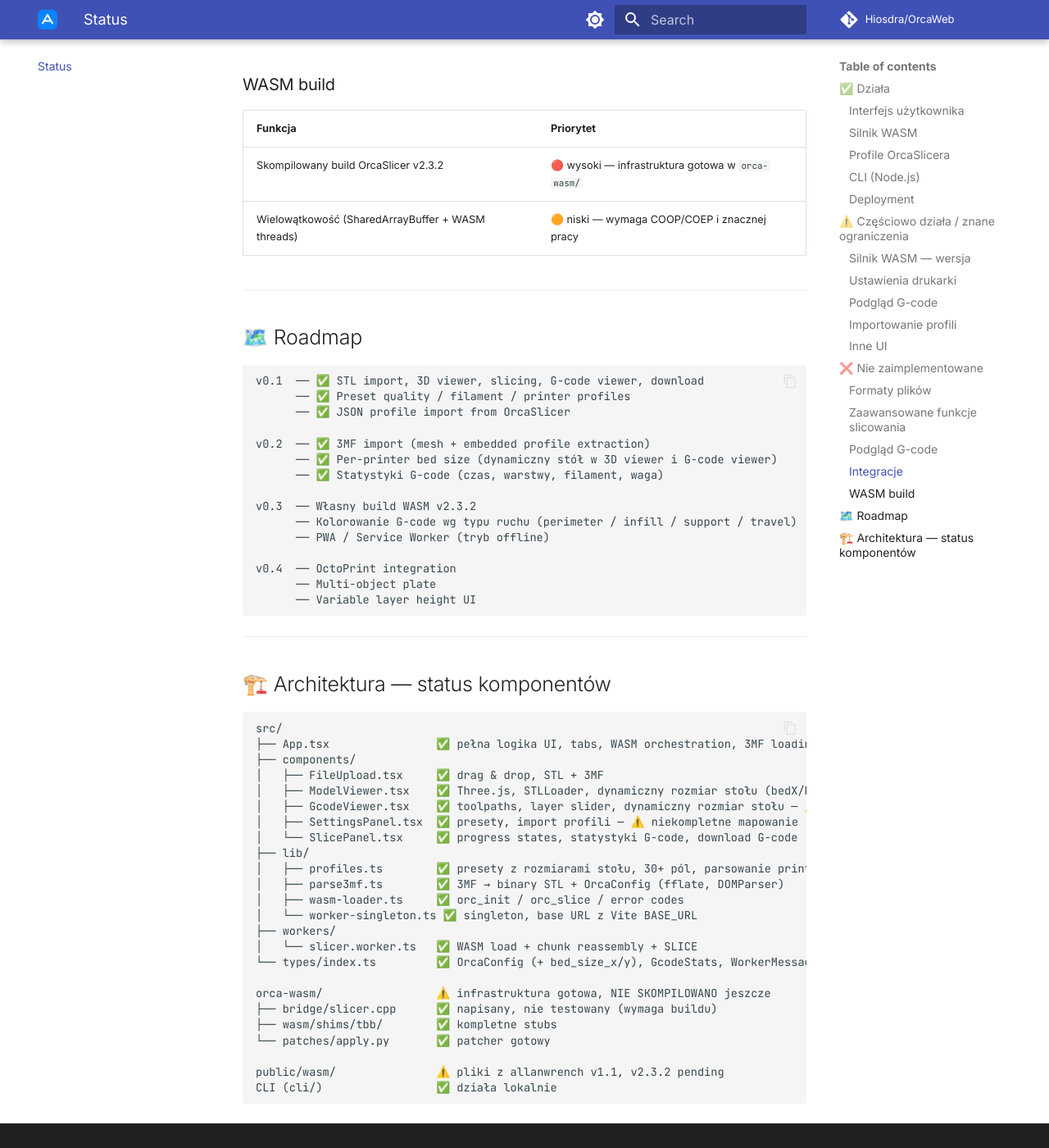
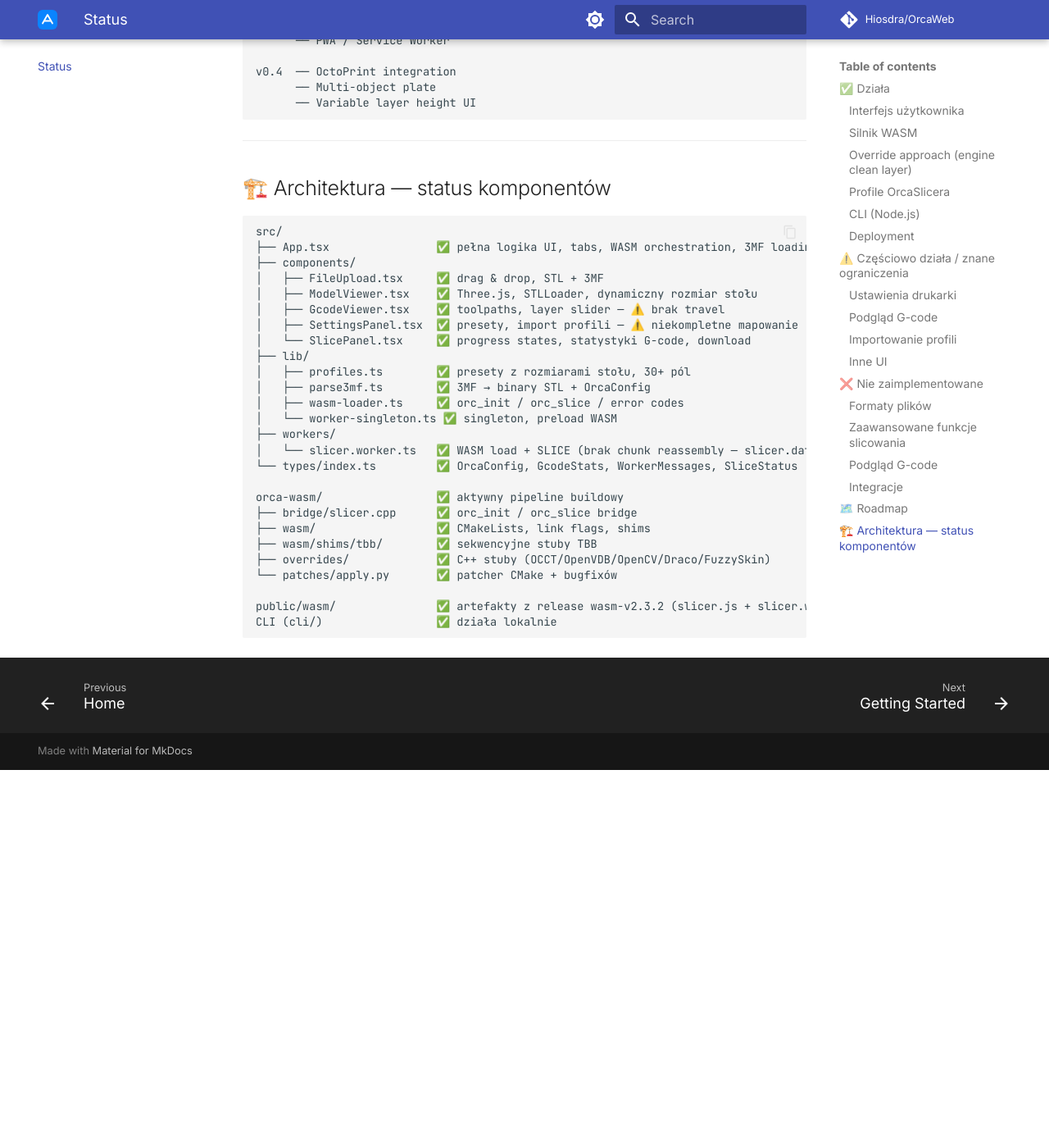
Before and after one commit to Hiosdra/OrcaWeb, an MkDocs documentation site: the page built from mkdocs-docs/status.md, in a window 1280 px wide and 1400 px high, scrolled down 5957 px. Shown: the whole window at 82% size. Built offline with MkDocs 1.6.1 and Material for MkDocs 9.7.7, drawn with Linux system fonts in a browser that asks for light colours; comment, search, counter and statistics services are not loaded; after the commit the page ends 6896 px from its top, so only the background shows below that; some of the changed text lies outside the part shown.

Commit message:
docs: update status and architecture to reflect v2.3.2 production state
status.md:
- Header: v2.3.2 deployed (was: v2.3.1 + own build "in progress")
- WASM section: remove slicer.data, add override approach facts, JPEG,
  AGPL-3.0, deploy resilience
- Deployment: remove chunk-splitting row, add wasm-v2.3.2 release row
- Roadmap: v0.3 items marked ✅; FuzzySkin/OCCT in ❌ with accurate reasons
- Component tree: orca-wasm ✅ (was ⚠️ "not compiled yet")

architecture.md:
- System diagram: slicer.data removed; WASM sizes updated (~9 MB total)
- Loading sequence: no slicer.data fetch, no chunk reassembly
- New "Engine clean layer" section: override approach + upgrade guide
- Build section: updated for self-build release workflow
- Stack table: v2.3.2, AGPL-3.0-or-later

docs/07-wasm-self-build.md:
- Artifacts table: slicer.data 0 (was 200 MB)
- JPEG section: updated to RGBA→RGB + JCS_RGB
- "Remaining steps" → "Completed after this doc" with ✅ list

Co-Authored-By: Claude Sonnet 4.6 <noreply@anthropic.com>

````diff
--- a/mkdocs-docs/status.md
+++ b/mkdocs-docs/status.md
@@ -2,7 +2,7 @@
 
 Ten dokument opisuje aktualny stan projektu: zaimplementowane funkcje, znane ograniczenia i planowane ulepszenia.
 
-Ostatnia aktualizacja: **2026-06-10** · wersja silnika: **OrcaSlicer v2.3.1** (własny build v2.3.2 w toku — CI iteracyjnie naprawiany) · wersja aplikacji: **PR #8 merged**
+Ostatnia aktualizacja: **2026-06-13** · wersja silnika: **OrcaSlicer v2.3.2** (własny build, wdrożony na produkcji) · wersja aplikacji: **PR #12 merged**
 
 ---
 
@@ -15,36 +15,46 @@ Ostatnia aktualizacja: **2026-06-10** · wersja silnika: **OrcaSlicer v2.3.1** (
 | Drag & drop pliku STL | ASCII i binary STL |
 | Import pliku 3MF | Ekstrakcja siatki + profili OrcaSlicera z metadanych archiwum |
 | Podgląd 3D modelu (Three.js) | Model na wirtualnym stole drukarskim w skali mm, OrbitControls |
-| Siatka stołu — dynamiczny rozmiar | Rozmiar stołu pobierany z presetu drukarki lub profilu maszyny (np. 250×210 mm dla Prusa MK4) |
+| Siatka stołu — dynamiczny rozmiar | Rozmiar stołu pobierany z presetu drukarki lub profilu maszyny |
 | Zakładki Model / Settings / Slice | Płynna nawigacja, zakładki zablokowane do momentu wczytania pliku |
-| Panel ustawień | Wybór drukarki (z rozmiarami stołu), filamentu, jakości |
+| Panel ustawień | Wybór drukarki, filamentu, jakości |
 | Podgląd G-code (warstwa po warstwie) | Slider warstw, kolorowanie wg warstwy, ciemne tło |
 | Statystyki G-code | Czas druku, warstwy, filament (mm/g), rozmiar pliku — parsowane z nagłówka G-code |
 | Widok model + G-code obok siebie | Po slicowaniu — synchronizowany układ obok siebie |
 | Pobieranie G-code | Przycisk „Download .gcode" z poprawną nazwą pliku |
 | Status silnika (badge) | „Loading engine…" / „Engine error" w nagłówku |
+| Stopka — link do źródeł (AGPL) | Widoczny link „Source (AGPL-3.0)" → repo GitHub |
 
 ### Silnik WASM
 
 | Funkcja | Uwagi |
 |---------|-------|
 | Slicowanie STL → G-code | W Web Workerze, nie blokuje UI |
-| Singleton Worker | Jeden Worker przez cały czas sesji — `slicer.data` ładowany tylko raz |
-| Obsługa błędów | Kody błędów `-1`…`-9`, czytelne komunikaty dla użytkownika |
+| Własny build OrcaSlicer **v2.3.2** | Zbudowany przez `orca-wasm/` + Emscripten; artefakty w release `wasm-v2.3.2` |
+| Brak `slicer.data` | Headless flat-config slicer nie czyta `orca/resources` → plik danych zredukowany **200 MB → 0** |
+| Singleton Worker | Jeden Worker przez cały czas sesji |
+| Obsługa błędów | Kody błędów `-1`…`-9`, czytelne komunikaty |
 | Wczytanie WASM gdy slicowanie w trakcie | Kolejkowanie żądania `SLICE` gdy WASM jeszcze się ładuje |
+| JPEG miniatury G-code | Prawdziwy JPEG (RGBA→RGB, standard libjpeg) — od PR #13 |
+
+### Override approach (engine clean layer)
+
+| Aspekt | Szczegóły |
+|--------|-----------|
+| Brak modyfikacji kodu OrcaSlicer | Źródła C++ pozostają nienaruszone; stubs w `orca-wasm/overrides/` |
+| Wyłączone zależności WASM | OCCT, OpenVDB, OpenCV, Draco, libnoise — zastąpione stubami |
+| Aktualizacja do nowej wersji | Tylko `ORCA_VERSION` w workflow + ewentualna korekta stubów |
+| Zgodność AGPL-3.0 | `LICENSE`, `NOTICE.md`, link do źródeł w UI — `§13` network copyleft spełniony |
 
 ### Profile OrcaSlicera
 
 | Funkcja | Uwagi |
 |---------|-------|
 | Wbudowane presety jakości | Draft (0.3 mm) / Standard (0.2 mm) / Fine (0.1 mm) |
-| Wbudowane filamenenty | PLA, PETG, ABS, TPU — temperatury i prędkości wentylatorów |
-| Wbudowane drukarki | Generic 0.4/0.6, Bambu Lab P1S/X1C, Prusa MK4, Creality Ender 3, Voron 2.4 — z wymiarami stołu |
+| Wbudowane filamenty | PLA, PETG, ABS, TPU |
+| Wbudowane drukarki | Generic 0.4/0.6, Bambu Lab P1S/X1C, Prusa MK4, Ender 3, Voron 2.4 |
 | Import profilu JSON z OrcaSlicera | Plik `.json` z instalacji desktop; mapowanie `ORCA_FIELD_MAP` — 30+ pól |
-| Parsowanie `printable_area` | Wymiary stołu z pola `printable_area`/`bed_size` profilu maszyny |
-| Ekstrakcja profili z 3MF | `Metadata/*.json/.config` z archiwum — sortowanie wg priorytetu (machine < filament < process < project) |
-| Obsługa array-wrapped values | `["0.2"]` → `0.2` (format OrcaSlicera) |
-| Obsługa wartości procentowych | `"15%"` → `15`, `"0.15"` → `15` |
+| Ekstrakcja profili z 3MF | `Metadata/*.json/.config` z archiwum |
 
 ### CLI (Node.js)
 
@@ -53,7 +63,6 @@ Ostatnia aktualizacja: **2026-06-10** · wersja silnika: **OrcaSlicer v2.3.1** (
 | `npm run cli -- slice <plik.stl>` | ✅ działa |
 | `npm run cli -- profiles` | ✅ działa |
 | Opcje `--preset`, `--printer`, `--filament` | ✅ działa |
-| `node scripts/download-wasm.mjs` | ✅ działa |
 
 ### Deployment
 
@@ -61,27 +70,16 @@ Ostatnia aktualizacja: **2026-06-10** · wersja silnika: **OrcaSlicer v2.3.1** (
 |--------|--------|
 | GitHub Actions CI (deploy.yml) | ✅ buduje i deployuje na każdy push do `master` |
 | Serwowanie WASM z tej samej origin | ✅ brak CORS — pliki w `gh-pages/app/wasm/` |
-| Dzielenie `slicer.data` na chunki | ✅ 2× ≈72 MB, transparentne scalanie w workerze |
+| Release WASM `wasm-v2.3.2` | ✅ `slicer.js` + `slicer.wasm` (~9 MB łącznie) |
+| Deploy resilience | ✅ fallback na poprzedni `gh-pages` gdy release nie istnieje |
+| CI build na PRach (ścieżki orca-wasm/) | ✅ każdy PR dotykający silnika uruchamia ~12 min build |
 | Strona promująca (landing) | ✅ `hiosdra.github.io/OrcaWeb/` |
 | Dokumentacja MkDocs | ✅ `hiosdra.github.io/OrcaWeb/docs/` |
-| Favicon `orca.svg` | ✅ |
-| Dependabot + grupowanie zależności | ✅ tygodniowy harmonogram, 5 grup |
+| Dependabot + grupowanie zależności | ✅ tygodniowy harmonogram |
 
 ---
 
 ## ⚠️ Częściowo działa / znane ograniczenia
-
-### Silnik WASM — wersja
-
-!!! warning "Używana wersja: v2.3.1"
-    Aktualnie deployowane artefakty WASM (`slicer.js`, `slicer.wasm`, `slicer.data`)
-    pochodzą z zewnętrznego projektu `allanwrench28/orcaslicer-wasm` v1.1
-    (OrcaSlicer v2.3.1).
-
-    Własny build v2.3.2 jest w toku w `orca-wasm/`.
-    Infrastruktura buildowa jest naprawiana iteracyjnie; każdy run CI odsłania
-    kolejny błąd (na razie: naprawiony git-clone, cmake context, brakujące paczki).
-    Aby uruchomić build: Actions → **Build WASM** → Run workflow (~60–120 min).
 
 ### Ustawienia drukarki
 
@@ -96,22 +94,20 @@ Ostatnia aktualizacja: **2026-06-10** · wersja silnika: **OrcaSlicer v2.3.1** (
 |---------|-----------|
 | Tylko ruchy z ekstrudowaniem | Ruchy przejazdu (travel moves) nie są wizualizowane |
 | Brak separacji typów ruchów | Nie rozróżniane: perimeter / infill / support / travel |
-| Centrowanie toolpathów | Centroid G-code może nie pokrywać się idealne z modelem dla bardzo niecentrycznych kształtów |
 
 ### Importowanie profili
 
 | Problem | Szczegóły |
 |---------|-----------|
-| Mapowanie niekompletne | Tylko ~30 pól z OrcaSlicera. Brakuje m.in.: `support_interface_*`, `ironing_*`, `seam_*` szczegóły, `overhang_*` progi |
-| Profile maszyny ignorowane | Pola z sekcji `machine_settings` (takie jak `bed_shape`, `max_print_height`, `printable_area`) nie są przekazywane do WASM |
-| Brak walidacji | Nieprawidłowy plik JSON zgłasza ogólny błąd, bez wskazania konkretnego pola |
+| Mapowanie niekompletne | Tylko ~30 pól z OrcaSlicera |
+| Profile maszyny ignorowane | Pola z sekcji `machine_settings` nie są przekazywane do WASM |
 
 ### Inne UI
 
 | Problem | Szczegóły |
 |---------|-----------|
-| Brak wskaźnika postępu slicowania | Spinner bez informacji o etapie (perimeters / infill / gcode export) |
-| Rozmiar pliku STL | Duże pliki STL (>50 MB) mogą powodować zacinanie się podczas podglądu |
+| Brak wskaźnika postępu slicowania | Spinner bez informacji o etapie |
+| Duże pliki STL (>50 MB) | Mogą powodować zacinanie się podczas podglądu |
 
 ---
 
@@ -122,45 +118,34 @@ Ostatnia aktualizacja: **2026-06-10** · wersja silnika: **OrcaSlicer v2.3.1** (
 | Funkcja | Priorytet |
 |---------|-----------|
 | OBJ import | 🟡 średni |
-| STEP / IGES import | 🔴 nie możliwy w WASM — OCCT wyłączone |
+| STEP / IGES import | 🔴 nie możliwy — OCCT wyłączone (wymaga occt-wasm, blokada licencji LGPL-2.1-only) |
 | Multi-plik (wiele STL naraz) | 🟡 średni |
 
 ### Zaawansowane funkcje slicowania
 
 | Funkcja | Priorytet |
 |---------|-----------|
-| Szacowanie czasu druku | 🔴 wysoki — wymaga odczytu komentarzy G-code lub osobnego API |
-| Szacowanie zużycia filamentu | 🔴 wysoki — j.w. |
+| FuzzySkin (szorstkość powierzchni) | 🟡 średni — wymaga portu libnoise do WASM; aktualnie no-op |
 | Variable layer height | 🟡 średni |
-| Modifier meshes | 🟠 niski |
-| Support enforcement / blocking zones | 🟡 średni |
-| Multi-material / multi-extruder | 🟠 niski (wymaga zmian w silniku) |
+| Support enforcement / blocking | 🟡 średni |
+| Multi-material | 🟠 niski |
 | Multi-object na jednym stole | 🟡 średni |
-| Auto-arrange wielu obiektów | 🟡 średni |
+| Auto-arrange | 🟡 średni |
 
 ### Podgląd G-code
 
 | Funkcja | Priorytet |
 |---------|-----------|
-| Kolorowanie wg typu ruchu (perimeter / infill / support / travel) | 🔴 wysoki |
-| Wyświetlanie travel moves | 🟡 średni |
-| Suwak odtwarzania (czas, nie warstwa) | 🟠 niski |
+| Kolorowanie wg typu ruchu | 🔴 wysoki |
+| Travel moves | 🟡 średni |
 
 ### Integracje
 
 | Funkcja | Priorytet |
 |---------|-----------|
-| Wysyłanie G-code przez OctoPrint REST API | 🟡 średni |
-| Wysyłanie do drukarek Bambu Lab | 🟠 niski (protokół proprietarny) |
-| PWA / tryb offline | 🟡 średni — Service Worker + cache WASM |
-| Udostępnianie konfiguracji przez URL | 🟠 niski |
-
-### WASM build
-
-| Funkcja | Priorytet |
-|---------|-----------|
-| Skompilowany build OrcaSlicer v2.3.2 | 🔴 wysoki — infrastruktura gotowa w `orca-wasm/` |
-| Wielowątkowość (SharedArrayBuffer + WASM threads) | 🟠 niski — wymaga COOP/COEP i znacznej pracy |
+| OctoPrint REST API | 🟡 średni |
+| Bambu Lab wysyłanie | 🟠 niski (protokół proprietarny) |
+| PWA / tryb offline | 🟡 średni |
 
 ---
 
@@ -172,12 +157,15 @@ v0.1  ── ✅ STL import, 3D viewer, slicing, G-code viewer, download
       ── ✅ JSON profile import from OrcaSlicer
 
 v0.2  ── ✅ 3MF import (mesh + embedded profile extraction)
-      ── ✅ Per-printer bed size (dynamiczny stół w 3D viewer i G-code viewer)
-      ── ✅ Statystyki G-code (czas, warstwy, filament, waga)
+      ── ✅ Per-printer bed size
+      ── ✅ Statystyki G-code
 
-v0.3  ── Własny build WASM v2.3.2
-      ── Kolorowanie G-code wg typu ruchu (perimeter / infill / support / travel)
-      ── PWA / Service Worker (tryb offline)
+v0.3  ── ✅ Własny build WASM v2.3.2 (bez slicer.data)
+      ── ✅ AGPL-3.0 compliance
+      ── ✅ Override approach (engine clean layer)
+      ── ✅ Prawdziwy JPEG (PR #13)
+      ── Kolorowanie G-code wg typu ruchu
+      ── PWA / Service Worker
 
 v0.4  ── OctoPrint integration
       ── Multi-object plate
@@ -193,24 +181,26 @@ src/
 ├── App.tsx                ✅ pełna logika UI, tabs, WASM orchestration, 3MF loading
 ├── components/
 │   ├── FileUpload.tsx     ✅ drag & drop, STL + 3MF
-│   ├── ModelViewer.tsx    ✅ Three.js, STLLoader, dynamiczny rozmiar stołu (bedX/bedY)
-│   ├── GcodeViewer.tsx    ✅ toolpaths, layer slider, dynamiczny rozmiar stołu — ⚠️ brak travel
+│   ├── ModelViewer.tsx    ✅ Three.js, STLLoader, dynamiczny rozmiar stołu
+│   ├── GcodeViewer.tsx    ✅ toolpaths, layer slider — ⚠️ brak travel
 │   ├── SettingsPanel.tsx  ✅ presety, import profili — ⚠️ niekompletne mapowanie
-│   └── SlicePanel.tsx     ✅ progress states, statystyki G-code, download G-code
+│   └── SlicePanel.tsx     ✅ progress states, statystyki G-code, download
 ├── lib/
-│   ├── profiles.ts        ✅ presety z rozmiarami stołu, 30+ pól, parsowanie printable_area
-│   ├── parse3mf.ts        ✅ 3MF → binary STL + OrcaConfig (fflate, DOMParser)
+│   ├── profiles.ts        ✅ presety z rozmiarami stołu, 30+ pól
+│   ├── parse3mf.ts        ✅ 3MF → binary STL + OrcaConfig
 │   ├── wasm-loader.ts     ✅ orc_init / orc_slice / error codes
-│   └── worker-singleton.ts ✅ singleton, base URL z Vite BASE_URL
+│   └── worker-singleton.ts ✅ singleton, preload WASM
 ├── workers/
-│   └── slicer.worker.ts   ✅ WASM load + chunk reassembly + SLICE
-└── types/index.ts         ✅ OrcaConfig (+ bed_size_x/y), GcodeStats, WorkerMessages, SliceStatus
+│   └── slicer.worker.ts   ✅ WASM load + SLICE (brak chunk reassembly — slicer.data usunięty)
+└── types/index.ts         ✅ OrcaConfig, GcodeStats, WorkerMessages, SliceStatus
 
-orca-wasm/                 ⚠️ infrastruktura gotowa, NIE SKOMPILOWANO jeszcze
-├── bridge/slicer.cpp      ✅ napisany, nie testowany (wymaga buildu)
-├── wasm/shims/tbb/        ✅ kompletne stubs
-└── patches/apply.py       ✅ patcher gotowy
+orca-wasm/                 ✅ aktywny pipeline buildowy
+├── bridge/slicer.cpp      ✅ orc_init / orc_slice bridge
+├── wasm/                  ✅ CMakeLists, link flags, shims
+├── wasm/shims/tbb/        ✅ sekwencyjne stuby TBB
+├── overrides/             ✅ C++ stuby (OCCT/OpenVDB/OpenCV/Draco/FuzzySkin)
+└── patches/apply.py       ✅ patcher CMake + bugfixów
 
-public/wasm/               ⚠️ pliki z allanwrench v1.1, v2.3.2 pending
+public/wasm/               ✅ artefakty z release wasm-v2.3.2 (slicer.js + slicer.wasm)
 CLI (cli/)                 ✅ działa lokalnie
 ```
````
Also changed, not shown: docs/07-wasm-self-build.md (+14 -13 lines), mkdocs-docs/architecture.md (+52 -33 lines).
